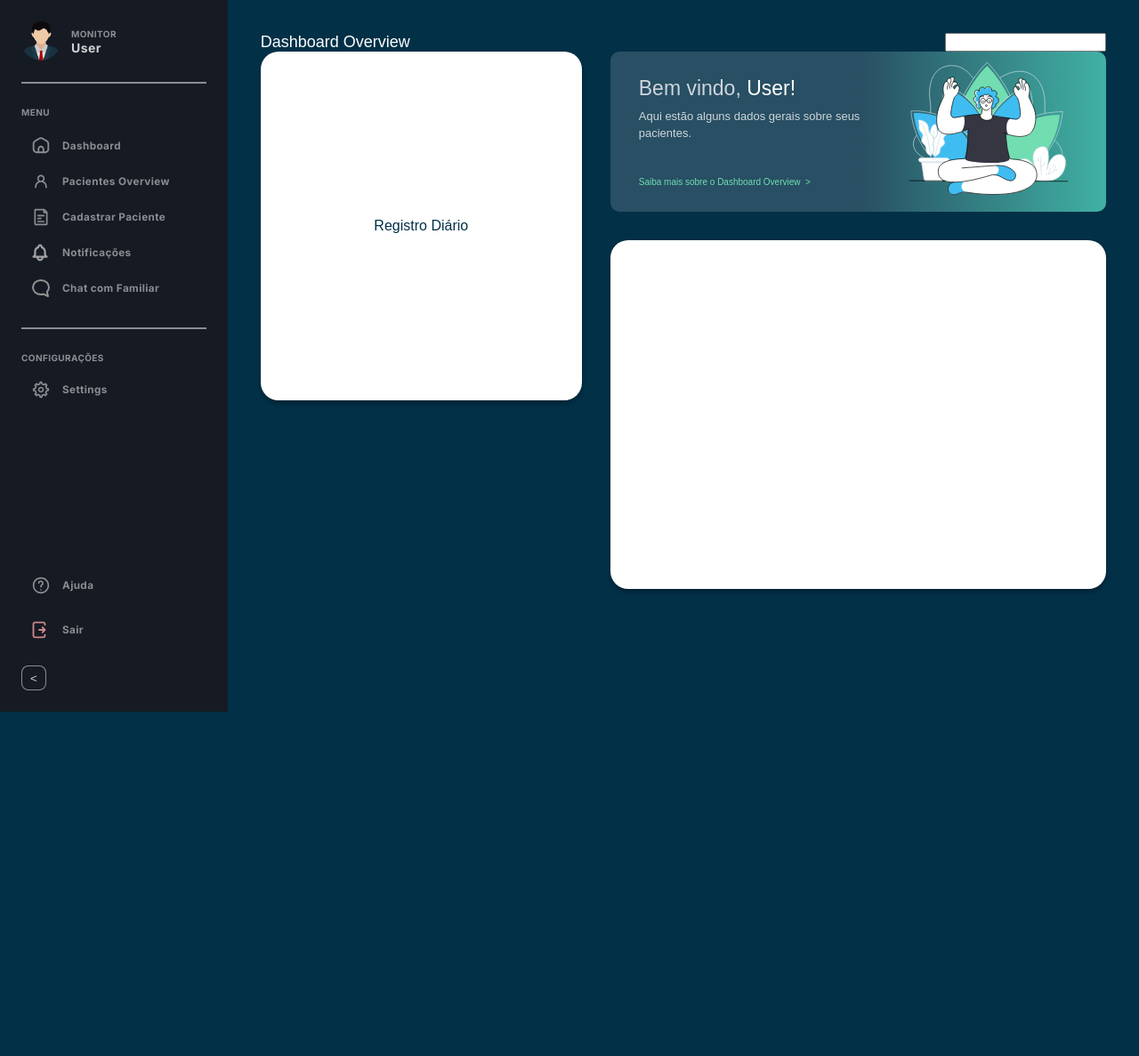
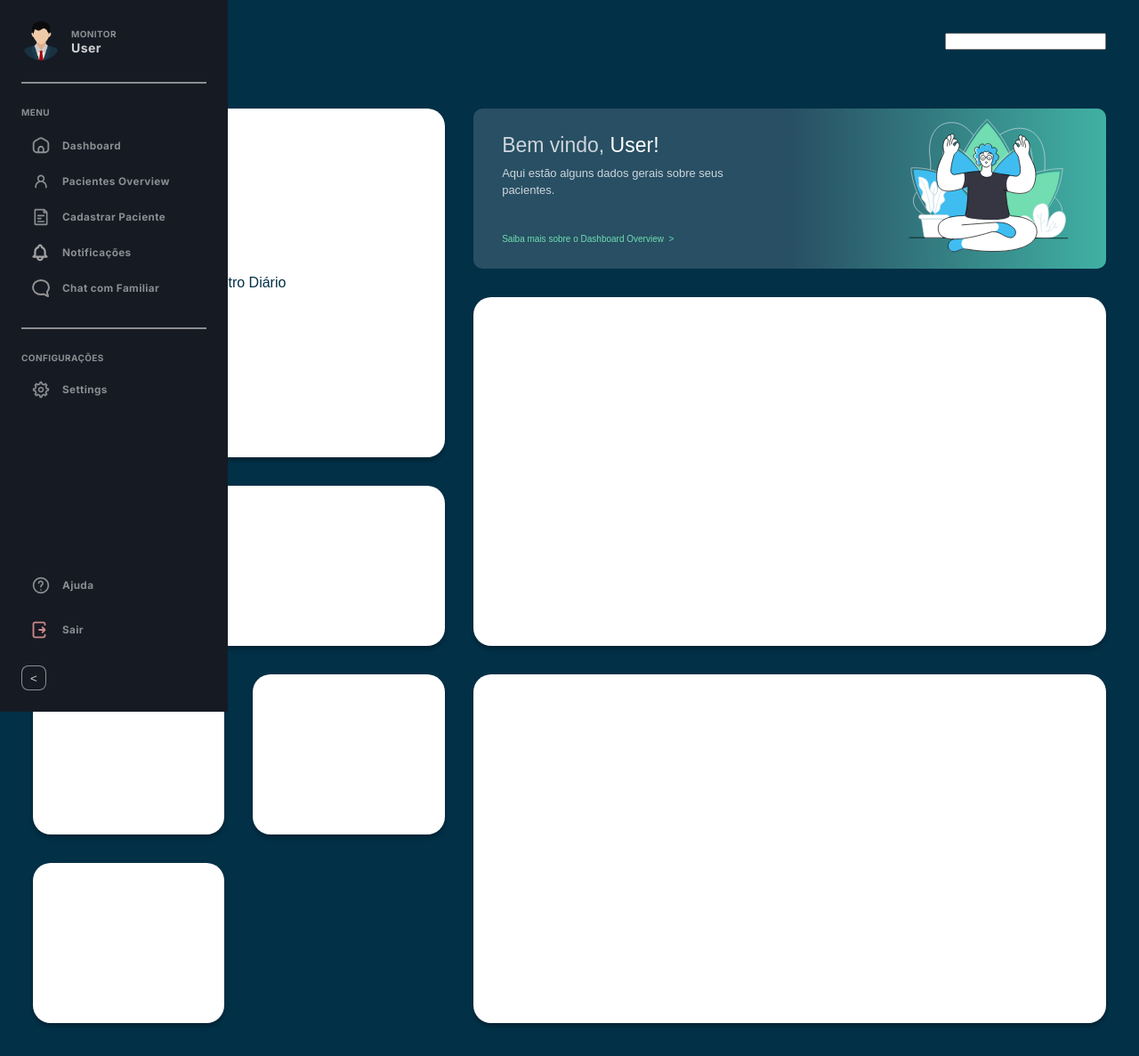
Before and after one commit to aasjunior/tera_dashboard, a Flask app: page /dashboard in a window 1280 px wide. Shown: the whole page at 89% size. Before the commit the page ends 800 px from the top, so only its background shows below. Run offline with Flask 3, Linux system fonts and the light colour scheme.

Commit message:
cards dashboard

```diff
--- a/views/dashboard.html
+++ b/views/dashboard.html
@@ -1,15 +1,22 @@
 {% include 'blades/header.html' %}
-<div class="wrapper d-flex row">
+<div class="wrapper row">
     {{ sidebar('User', 'user.png') | safe }}
     <main class="container w-auto">
         <header class="header row space-between w-auto">
             <h1 class="title">Dashboard Overview</h1>
-            <input type="search">
+            <form action="">
+                <input type="search">
+            </form>
         </header>
         <section class="dashboard">
             {{ daily_record('User') | safe }}
             {{ welcome_card('User') | safe }}
+            <section id="annual-record" class="card"></section>
             <section id="monthly-record" class="card"></section>
+            <section id="form-answers" class="card"></section>
+            <section id="patients-crisis" class="card"></section>
+            <section id="patients-active" class="card"></section>
+            <section id="patients-new" class="card"></section>
         </section>
     </main>
 </div>
--- a/views/static/css/style.css
+++ b/views/static/css/style.css
@@ -42,14 +42,17 @@ body{
     background-color: var(--bg-primary);
 }
 
+.header{
+    margin-bottom: 4rem;
+}
+
 .wrapper{
     max-width: 100%;
     margin: 0 auto;
 }
 
 .container{
-    position: static;
-    max-width: 100%;
+    margin-right: 0;
     padding: 2.3rem;
 }
 
@@ -62,6 +65,7 @@ body{
 /*Sidebar*/
 
 .sidebar{
+    position: fixed;
     height: 100vh;
     min-height: 556px;
     padding: 24px;
@@ -185,11 +189,11 @@ body{
     grid-template-columns: repeat(5, 1fr);
     grid-template-rows: repeat(5, 1fr);
     grid-template-areas:
-        "r-diario r-diario welcome welcome welcome"
-        "r-diario r-diario r-mensal r-mensal r-mensal"
-        "r-form r-form r-mensal r-mensal r-mensal"
-        "p-ativos p-crise r-mensal2 r-mensal2 r-mensal2"
-        "p-novos p-crise r-mensal2 r-mensal2 r-mensal2";
+        "daily-record daily-record welcome welcome welcome"
+        "daily-record daily-record annual-record annual-record annual-record"
+        "form-answers form-answers annual-record annual-record annual-record"
+        "patients-active patients-crisis monthly-record monthly-record monthly-record"
+        "patients-new patients-crisis monthly-record monthly-record monthly-record";
     gap: 32px;
 }
 
@@ -205,11 +209,31 @@ body{
 }
 
 #daily-record{
-    grid-area: r-diario;
+    grid-area: daily-record;
+}
+
+#annual-record{
+    grid-area: annual-record;
 }
 
 #monthly-record{
-    grid-area: r-mensal;
+    grid-area: monthly-record;
+}
+
+#form-answers{
+    grid-area: form-answers;
+}
+
+#patients-crisis{
+    grid-area: patients-crisis;
+}
+
+#patients-crisis{
+    grid-area: patients-active;
+}
+
+#patients-crisis{
+    grid-area: patients-active;
 }
 
 /*Card de Bem-vindo*/
--- a/views/static/js/index.js
+++ b/views/static/js/index.js
@@ -17,3 +17,9 @@ function toggleElements(...elements) {
         element.classList.toggle('d-none');
     });
 }
+
+window.addEventListener('resize', function() {
+    const mainWrapper = document.querySelector('.dashboard');
+    const sidebar = document.querySelector('.sidebar');
+    mainWrapper.style.width = `calc(100% - ${sidebar.offsetWidth}px)`;
+});
```
Also changed, not shown: views/login.html (+1 -10 lines).
